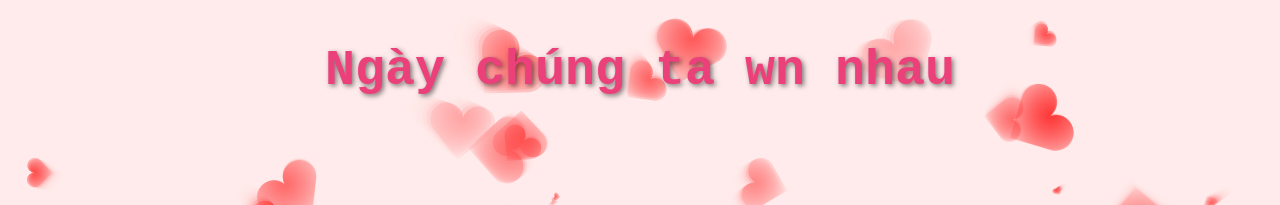
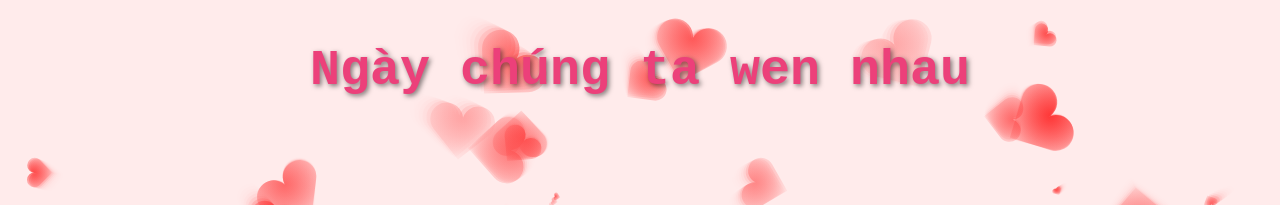
Before and after one commit to Locun2k5/ngayyeunhau, a plain HTML site: page index.html in a window 1280 px wide. Shown: the top 205 px of the page. Drawn offline with Linux system fonts and the light colour scheme.

Commit message:
Add files via upload

```diff
--- a/index.html
+++ b/index.html
@@ -279,7 +279,7 @@
 <body onclick="playAudio()">
     <canvas id="c" width="948" height="586"></canvas>
     <div id="wrapper">
-        <h1>Ngày chúng ta wn nhau</h1>
+        <h1>Ngày chúng ta wen nhau</h1>
 
         <div id="info">
             <div class="one">
```
